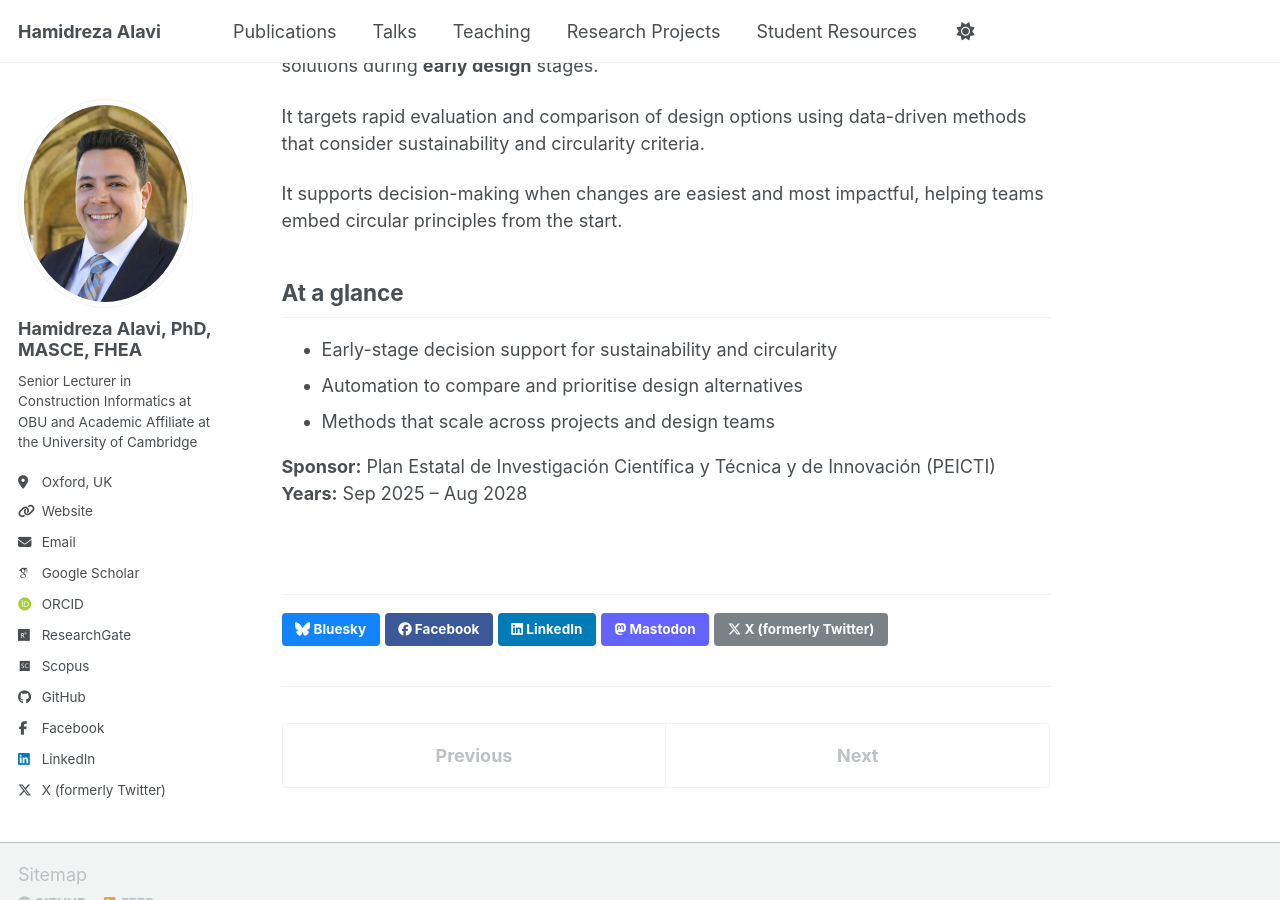
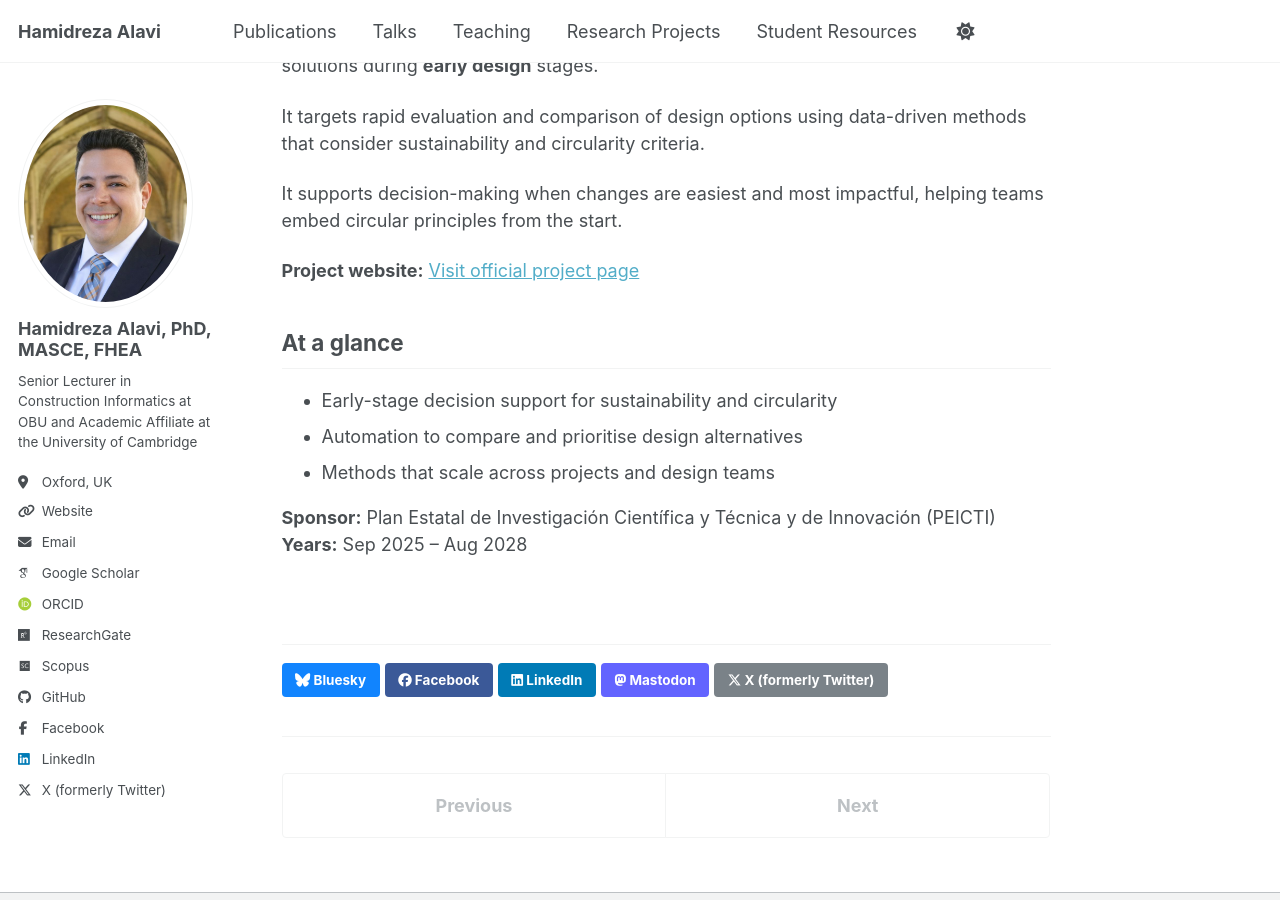
Before and after one commit to Hr-Alavi/Hr-Alavi.github.io, a Jekyll site: the page built from _portfolio/circular1st.html, in a window 1280 px wide and 900 px high, scrolled down 808 px. Built offline with Jekyll 4.4.1, drawn with Linux system fonts in a browser that asks for light colours; some web fonts are replaced; a script bundle is joined from its source files by our own code; library files that are not in the unit come from our copies.

Commit message:
Update circular1st.html

```diff
--- a/_portfolio/circular1st.html
+++ b/_portfolio/circular1st.html
@@ -12,6 +12,8 @@ permalink: /portfolio/circular1st/
 <p>It targets rapid evaluation and comparison of design options using data-driven methods that consider sustainability and circularity criteria.</p>
 <p>It supports decision-making when changes are easiest and most impactful, helping teams embed circular principles from the start.</p>
 
+<p><strong>Project website:</strong> <a href="https://circular1st.upc.edu/en" target="_blank" rel="noopener">Visit official project page</a></p>
+
 <h2>At a glance</h2>
 <ul>
   <li>Early-stage decision support for sustainability and circularity</li>
```
